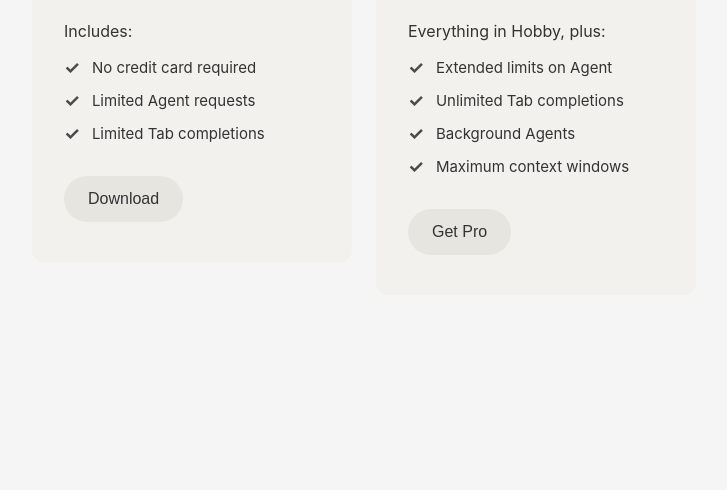
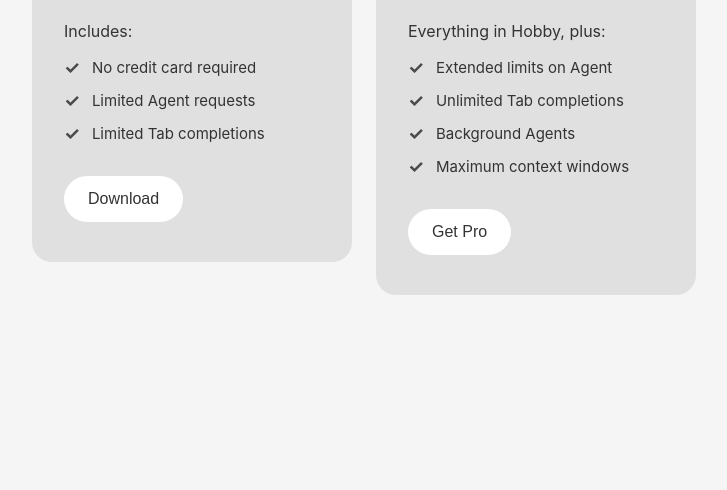
Before and after one commit to adrienduch/first-git-project, a plain HTML site: page index.html in a window 1280 px wide. Shown: the part 310-800 px from the top of the page, without its empty margins (276-1003 px from the left). Drawn offline with Linux system fonts and the light colour scheme.

Commit message:
changed card radius, background, and button color
adjusted background and color and rounded the corner radius for a smoother visual style

```diff
--- a/styles.css
+++ b/styles.css
@@ -24,8 +24,8 @@ body {
 }
 
 .card {
-    background-color: #f2f1ed;
-    border-radius: 12px;
+    background-color: #e0e0e0;
+    border-radius: 20px;
     padding: 40px 32px;
     width: 320px;
     flex-shrink: 0;
@@ -76,7 +76,7 @@ body {
 
 .download-button {
     width: fit-content;
-    background-color: #e6e5e0;
+    background-color: #ffffff;
     border: none;
     border-radius: 999px;
     padding: 14px 24px;
```
